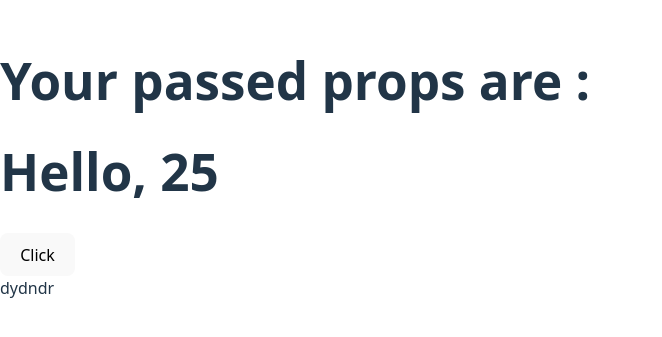
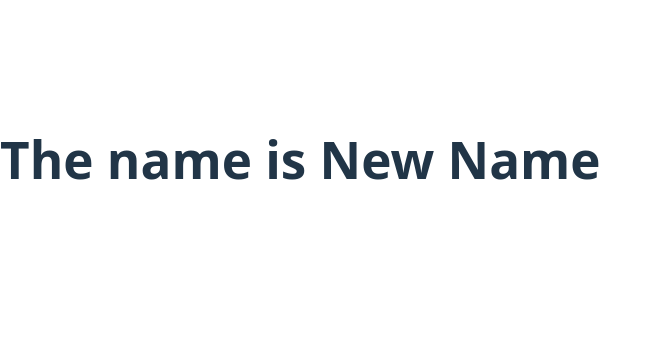
Before and after one commit to xsparsh1/React, a React (Vite) app: page / in a window 1280 px wide. Shown: the part 241-578 px from the top of the page, without its empty margins (0-662 px from the left). Built offline with nearby package versions, Linux system fonts and the light colour scheme.

Commit message:
Deafult props

```diff
--- a/src/App.jsx
+++ b/src/App.jsx
@@ -6,8 +6,6 @@ function App(){
     <div>
         {/* <LoadBaseInfo/> */}
         <LoadProps/>
-
-        dydndr
   </div>
   );
 }
--- a/src/practice/MountFiles/LoadProps.jsx
+++ b/src/practice/MountFiles/LoadProps.jsx
@@ -1,3 +1,4 @@
+import DefaultProps from "../Props/DefaultProps";
 import Prop1 from "../Props/Prop1";
 import Prop2 from "../Props/Prop2";
 import {useState} from "react";
@@ -11,9 +12,10 @@ function LoadProps(){
     }
     return(
         <div>
-            <Prop1 value={name} value2={age}/>
+            {/* <Prop1 value={name} value2={age}/>
             {toggle && <Prop2 value="okay"/>}
-            <button onClick={handleChange}>Click</button>
+            <button onClick={handleChange}>Click</button> */}
+            <DefaultProps />  {/*No props passed comp will use its own default props*/}
         </div>
     )
 }
--- /dev/null
+++ b/src/practice/Props/DefaultProps.jsx
@@ -0,0 +1,10 @@
+function DefaultProps({name="New Name"}){
+    return(
+        <div>
+            <h1>
+                The name is {name}
+            </h1>
+        </div>
+    )
+}
+export default DefaultProps;
```
